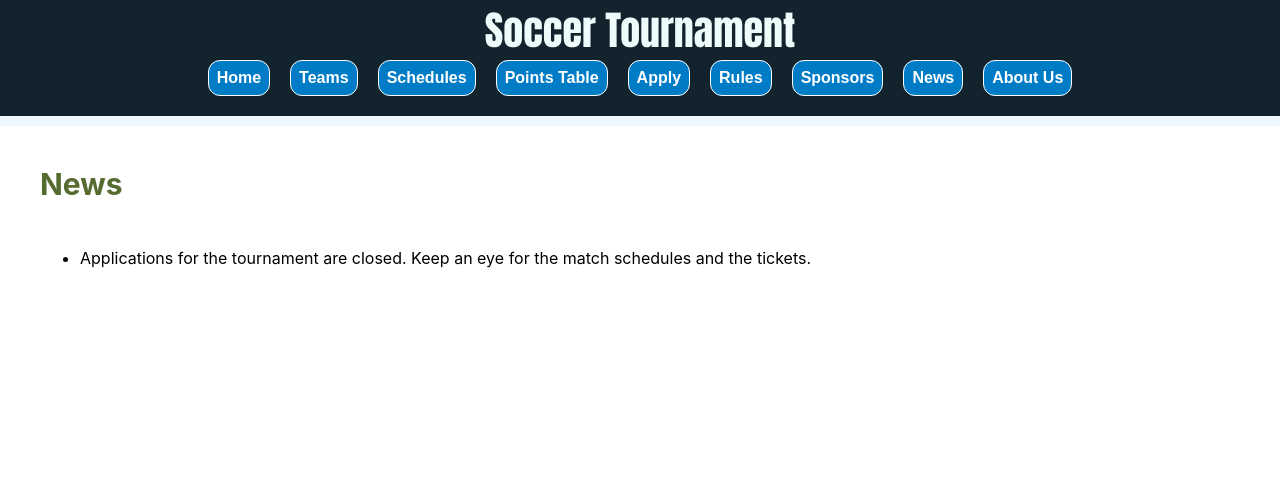
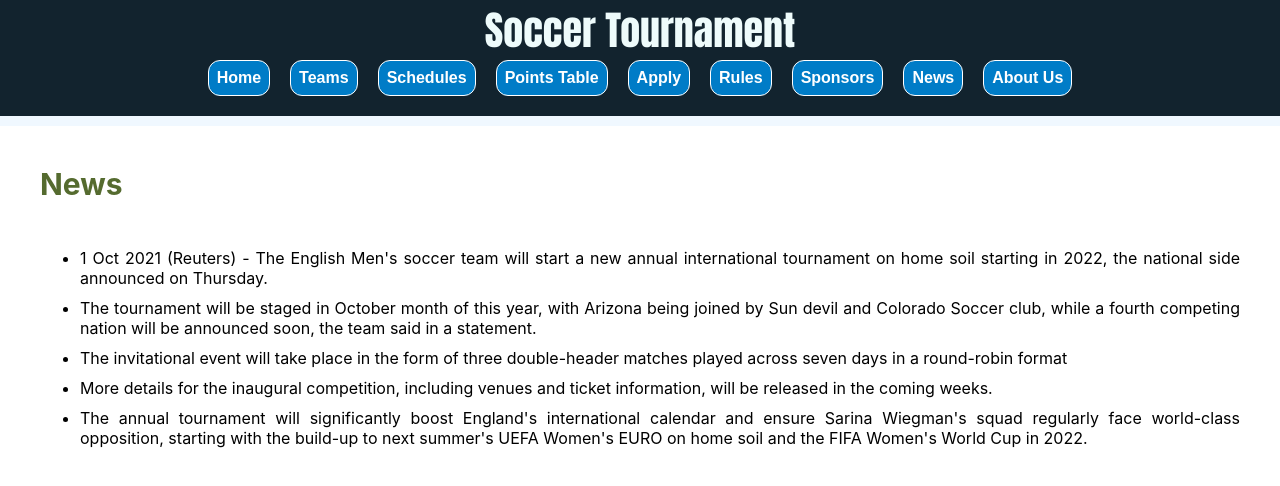
Before and after one commit to darshinshah/SER-515-Group-17, a React (Create React App) app in the folder frontend/: page /news in a window 1280 px wide. Shown: the top 486 px of the page. Built offline with nearby package versions, Linux system fonts and the light colour scheme.

Commit message:
Added News content to the page

```diff
--- a/frontend/src/Components/News.js
+++ b/frontend/src/Components/News.js
@@ -9,7 +9,12 @@ const News = () => {
                 </div>
                 <div className="newspage__text">
                     <ul>
-                        <li>Applications for the tournament are closed. Keep an eye for the match schedules and the tickets.</li>
+                        <li>1 Oct 2021 (Reuters) - The English Men's soccer team will start a new annual international tournament on home soil starting in 2022, the national side announced on Thursday.</li>
+                        <li>The tournament will be staged in October month of  this year, with Arizona being joined by Sun devil and Colorado Soccer club, while a fourth competing nation will be announced soon, the team said in a statement.</li>
+                        <li>The invitational event will take place in the form of three double-header matches played across seven days in a round-robin format</li>
+                        <li>More details for the inaugural competition, including venues and ticket information, will be released in the coming weeks.</li>
+                        <li>The annual tournament will significantly boost England's international calendar and ensure Sarina Wiegman's squad regularly face world-class opposition, starting with the build-up to next summer's UEFA Women's EURO on home soil and the FIFA Women's World Cup in 2022.</li>
+
                     </ul>
 
                 </div>
```
